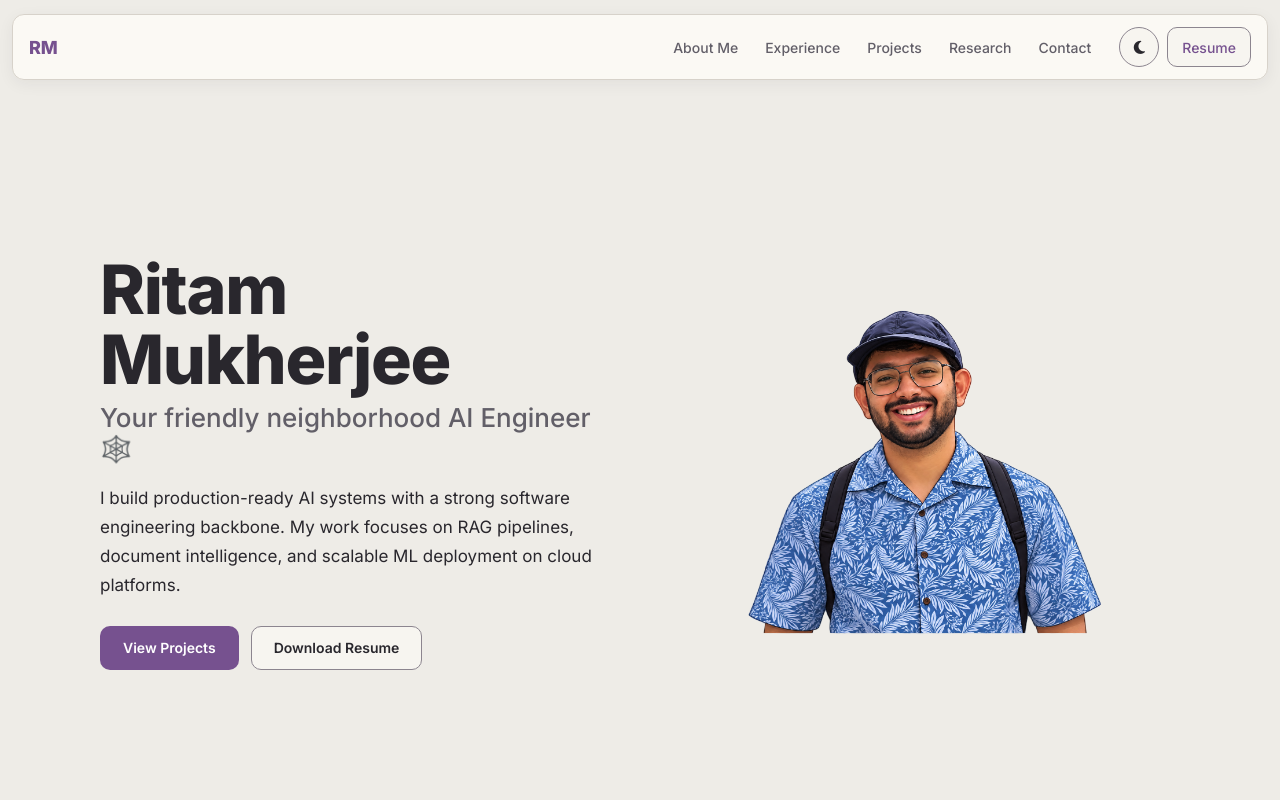
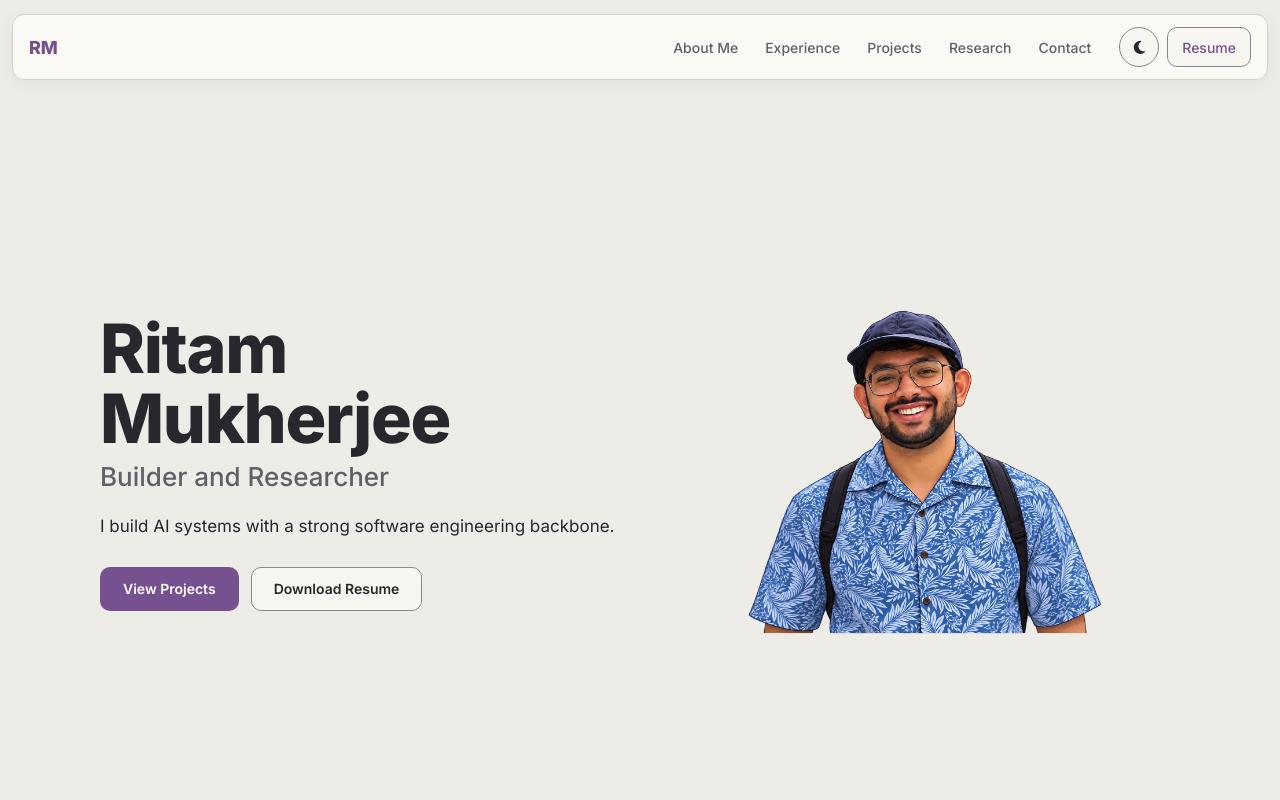
Before and after one commit to RitamCODE/Ritam-s-Portfolio-Website, a React (Vite) app: page / in a window 1280 px wide. Shown: the top 800 px of the page. Built offline with nearby package versions, Linux system fonts and the light colour scheme.

Commit message:
Rewrite the hero tagline and intro
"Builder and Researcher" replaces "Your friendly neighborhood AI Engineer",
and the intro is cut to a single line about building AI systems on a strong
software engineering backbone.

Co-Authored-By: Claude Opus 5.5 <noreply@anthropic.com>

```diff
--- a/src/data/portfolioData.js
+++ b/src/data/portfolioData.js
@@ -1,8 +1,8 @@
 export const profile = {
   name: 'Ritam Mukherjee',
-  role: 'Your friendly neighborhood AI Engineer🕸️',
+  role: 'Builder and Researcher',
   summary:
-    'I build production-ready AI systems with a strong software engineering backbone. My work focuses on RAG pipelines, document intelligence, and scalable ML deployment on cloud platforms.',
+    'I build AI systems with a strong software engineering backbone.',
   // Paragraphs. An array entry may itself be an array of parts, where { text, href }
   // renders as an inline link.
   about: [
```
Also changed, not shown: 1 other file (tests, documents, lock files or other folders).
